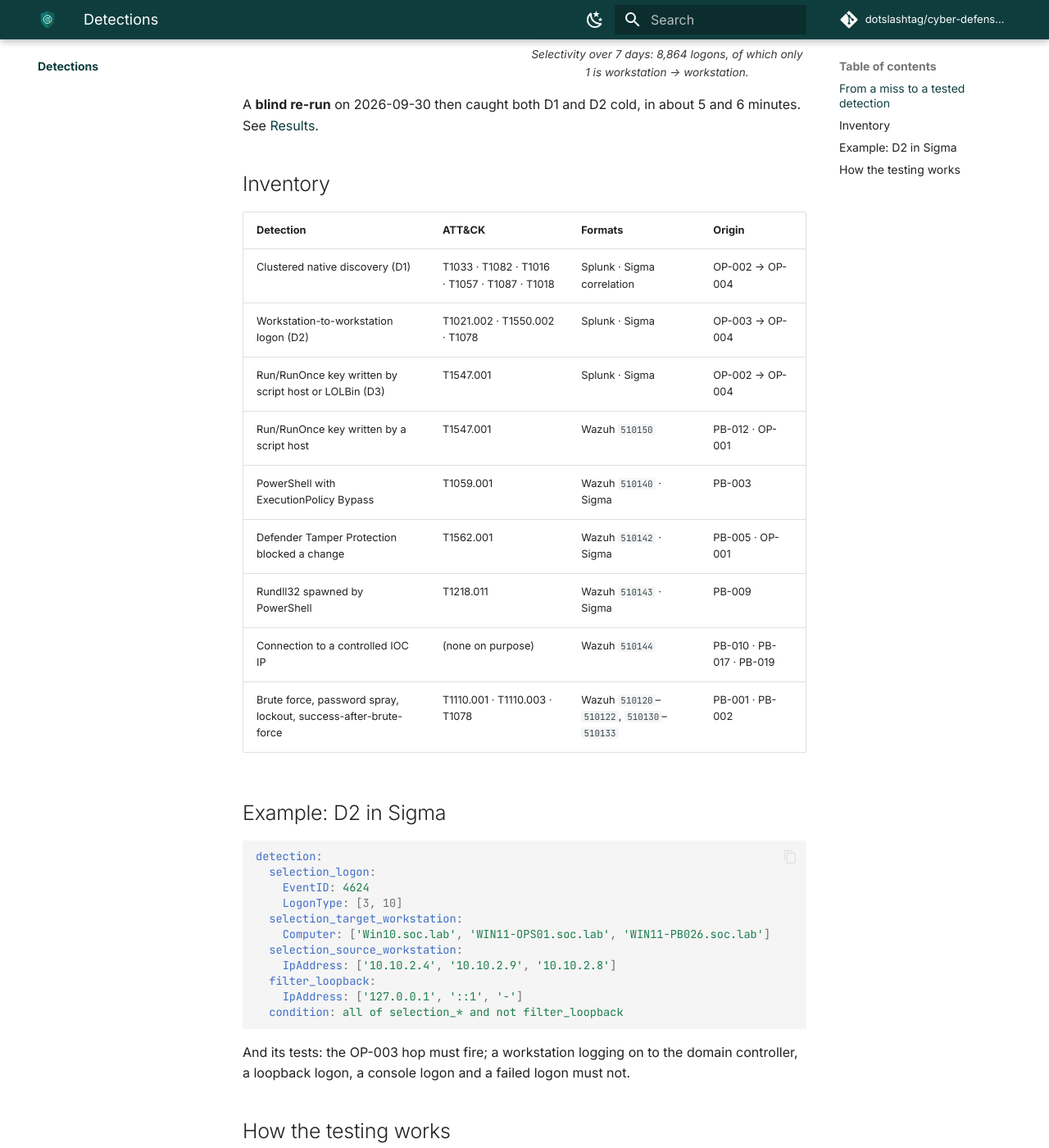
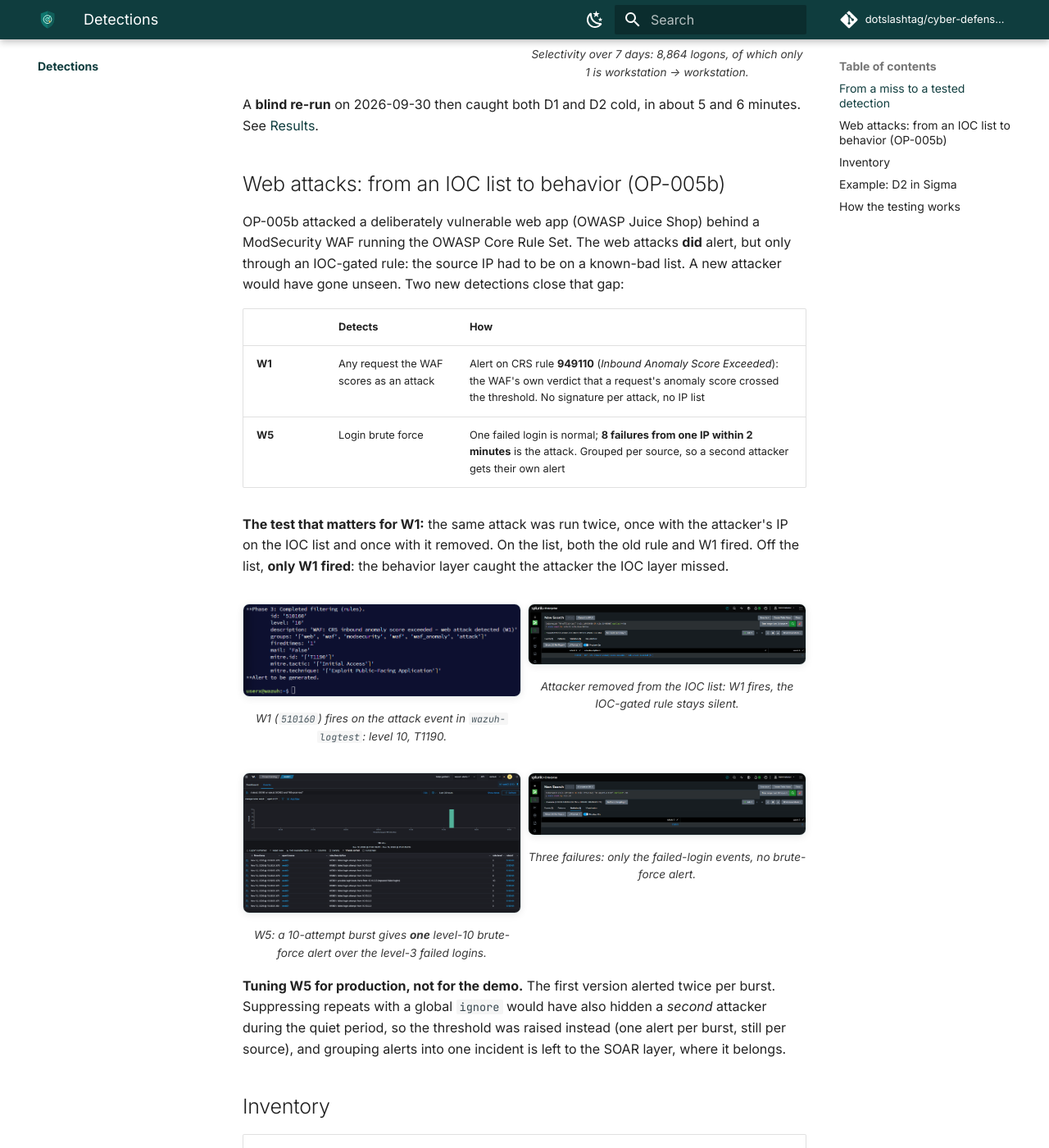
Before and after one commit to dotslashtag/cyber-defense-lab, an MkDocs documentation site: the page built from docs/detections/index.md, in a window 1280 px wide and 1400 px high, scrolled down 1594 px. Shown: the whole window at 82% size. Built offline with MkDocs 1.6.1 and Material for MkDocs 9.7.7, drawn with Linux system fonts in a browser that asks for light colours; comment, search, counter and statistics services are not loaded; some of the changed text lies outside the part shown.

Commit message:
Docs(detections): add OP-005b web attack section (W1, W5) with evidence
Public write-up: the IOC-gated gap, W1 (CRS 949110 for any source IP) and W5
(8 failed logins per IP in 2 min), the on-list vs off-list test that shows W1
catching what the IOC rule misses, and the W5 tuning choice. Four sanitized
screenshots from the OP-005b runs; two inventory rows.

Refs #64

```diff
--- a/docs/detections/index.md
+++ b/docs/detections/index.md
@@ -62,6 +62,59 @@ Each was validated **both ways** in the lab before being enabled:
 A **blind re-run** on 2026-09-30 then caught both D1 and D2 cold, in about 5 and 6
 minutes. See [Results](../operations/results.md).
 
+## Web attacks: from an IOC list to behavior (OP-005b)
+
+OP-005b attacked a deliberately vulnerable web app (OWASP Juice Shop) behind a
+ModSecurity WAF running the OWASP Core Rule Set. The web attacks **did** alert, but only
+through an IOC-gated rule: the source IP had to be on a known-bad list. A new attacker
+would have gone unseen. Two new detections close that gap:
+
+| | Detects | How |
+|---|---|---|
+| **W1** | Any request the WAF scores as an attack | Alert on CRS rule **949110** (*Inbound Anomaly Score Exceeded*): the WAF's own verdict that a request's anomaly score crossed the threshold. No signature per attack, no IP list |
+| **W5** | Login brute force | One failed login is normal; **8 failures from one IP within 2 minutes** is the attack. Grouped per source, so a second attacker gets their own alert |
+
+**The test that matters for W1:** the same attack was run twice, once with the
+attacker's IP on the IOC list and once with it removed. On the list, both the old rule
+and W1 fired. Off the list, **only W1 fired**: the behavior layer caught the attacker
+the IOC layer missed.
+
+<!-- LAYOUT: image grid (side by side). Keep this line and the matching </div> below; edit the images and captions inside -->
+<div class="grid" markdown>
+
+<figure markdown>
+![W1 rule 510160 firing in wazuh-logtest](../assets/shots/op005b-w1-logtest-fires.png)
+<figcaption>W1 (<code>510160</code>) fires on the attack event in <code>wazuh-logtest</code>: level 10, T1190.</figcaption>
+</figure>
+
+<figure markdown>
+![W1 fires with the attacker off the IOC list](../assets/shots/op005b-w1-offlist-fires.png)
+<figcaption>Attacker removed from the IOC list: W1 fires, the IOC-gated rule stays silent.</figcaption>
+</figure>
+
+</div>
+
+<!-- LAYOUT: image grid (side by side). Keep this line and the matching </div> below; edit the images and captions inside -->
+<div class="grid" markdown>
+
+<figure markdown>
+![W5: one brute-force alert over nine failed-login events](../assets/shots/op005b-w5-one-alert.png)
+<figcaption>W5: a 10-attempt burst gives <b>one</b> level-10 brute-force alert over the level-3 failed logins.</figcaption>
+</figure>
+
+<figure markdown>
+![W5 stays quiet on three failures](../assets/shots/op005b-w5-negative-quiet.png)
+<figcaption>Three failures: only the failed-login events, no brute-force alert.</figcaption>
+</figure>
+
+</div>
+
+**Tuning W5 for production, not for the demo.** The first version alerted twice per
+burst. Suppressing repeats with a global `ignore` would have also hidden a *second*
+attacker during the quiet period, so the threshold was raised instead (one alert per
+burst, still per source), and grouping alerts into one incident is left to the SOAR
+layer, where it belongs.
+
 ## Inventory
 
 | Detection | ATT&CK | Formats | Origin |
@@ -75,6 +128,8 @@ minutes. See [Results](../operations/results.md).
 | Rundll32 spawned by PowerShell | T1218.011 | Wazuh `510143` · Sigma | PB-009 |
 | Connection to a controlled IOC IP | (none on purpose) | Wazuh `510144` | PB-010 · PB-017 · PB-019 |
 | Brute force, password spray, lockout, success-after-brute-force | T1110.001 · T1110.003 · T1078 | Wazuh `510120`–`510122`, `510130`–`510133` | PB-001 · PB-002 |
+| WAF inbound anomaly score exceeded (W1) | T1190 | Wazuh `510160` · Sigma | OP-005b |
+| Web login brute force, per source IP (W5) | T1110.001 | Wazuh `510161`–`510162` · Sigma correlation | OP-005b |
 
 ## Example: D2 in Sigma
 
```
Also changed, not shown: docs/assets/shots/op005b-w1-logtest-fires.png (added), docs/assets/shots/op005b-w1-offlist-fires.png (added), docs/assets/shots/op005b-w5-negative-quiet.png (added), docs/assets/shots/op005b-w5-one-alert.png (added).
